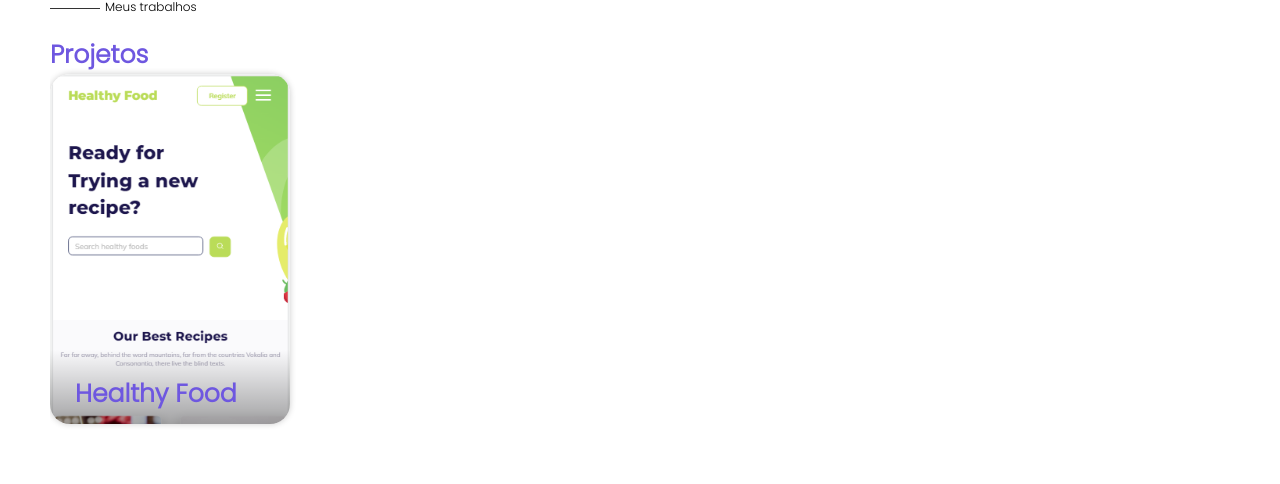
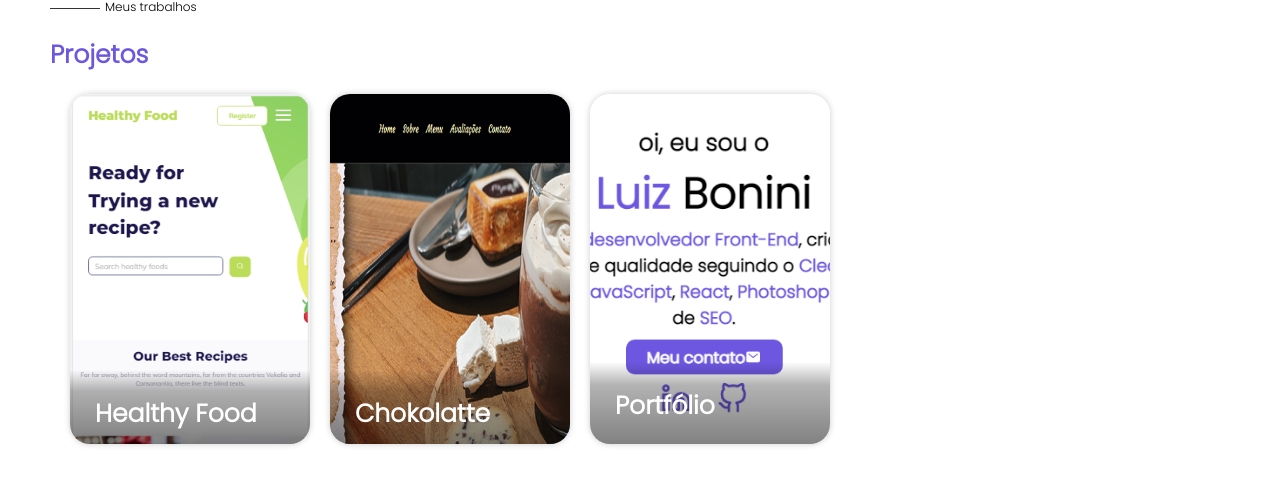
Before and after one commit to LuizCBonini/Portfolio_2.0, a React (Create React App) app: page / in a window 1280 px wide. Shown: the part 1274-1758 px from the top of the page. Built offline with nearby package versions, Linux system fonts and the light colour scheme.

Commit message:
Adicionado cards aos projetos

```diff
--- a/src/Pages/Projects/Projects.jsx
+++ b/src/Pages/Projects/Projects.jsx
@@ -6,7 +6,9 @@ import { ProjectStyle } from './ProjectsStyle';
 import SectionTitle from '../../assets/Components/SectionTitle/SectionTitle';
 import Card from '../../assets/Components/Card/Card';
 
-import cardImage from '../../assets/img/Home.png'
+import HealthyImage from '../../assets/img/Home.png'
+import ChokoImage from '../../assets/img/chokolatte.png'
+import PortImage from '../../assets/img/PortfolioHome.png'
 
 
 const Projects = () => {
@@ -14,10 +16,22 @@ const Projects = () => {
         <ProjectStyle id='projects'>
             <SectionTitle subTitle={"Meus trabalhos"} Title={"Projetos"}/>
 
-            <Card
-            CardTitle={"Healthy Food"}
-            CardDescription={"Promovendo o compartilhamento de receitas saudáveis"}
-            CardImg={`${cardImage}`}/>
+            <div className='cards'>
+                <Card
+                CardTitle={"Healthy Food"}
+                CardDescription={"Promovendo o compartilhamento de receitas saudáveis"}
+                CardImg={`${HealthyImage}`}/>
+
+                <Card
+                CardTitle={"Chokolatte"}
+                CardDescription={"Site criado para uma empresa fictícia de chocolate"}
+                CardImg={`${ChokoImage}`}/>
+
+                <Card
+                CardTitle={"Portfólio"}
+                CardDescription={"Meu próprio portfólio, que serviu para aprender muito mais sobre React"}
+                CardImg={`${PortImage}`}/>
+            </div>
 
         </ProjectStyle>
      );
--- a/src/Pages/Projects/ProjectsStyle.jsx
+++ b/src/Pages/Projects/ProjectsStyle.jsx
@@ -5,4 +5,13 @@ export const ProjectStyle = styled.div`
     padding-top: var(--pt-section);
     height: 70rem;
 
+    >div.cards {
+        display: flex;
+        margin-top: 2rem;
+
+        >div {
+            margin-left: 2rem;
+        }
+    }
+
 `;
--- a/src/assets/Components/Card/CardStyle.jsx
+++ b/src/assets/Components/Card/CardStyle.jsx
@@ -18,14 +18,14 @@ export const CardStyle = styled.div`
     div.card-content {
 
         --padding: 2.5rem;
-        background: linear-gradient(hsl(0 0% 0% / 0), hsl(0 0% 0% / 1));
+        background: linear-gradient(hsl(0 0% 0% / 0),hsl(0 0% 0% / 0.3) 10%, hsl(0 0% 0% / 1));
         padding: var(--padding);
 
         transform: translateY(65%);
         transition: transform 500ms ease;
 
         h2 {
-            color: var(--cll-primary);
+            color: #fff;
             position: relative;
             width: max-content;
 
```
Also changed, not shown: src/assets/img/PortfolioHome.png (added), src/assets/img/chokolatte.png (added).
